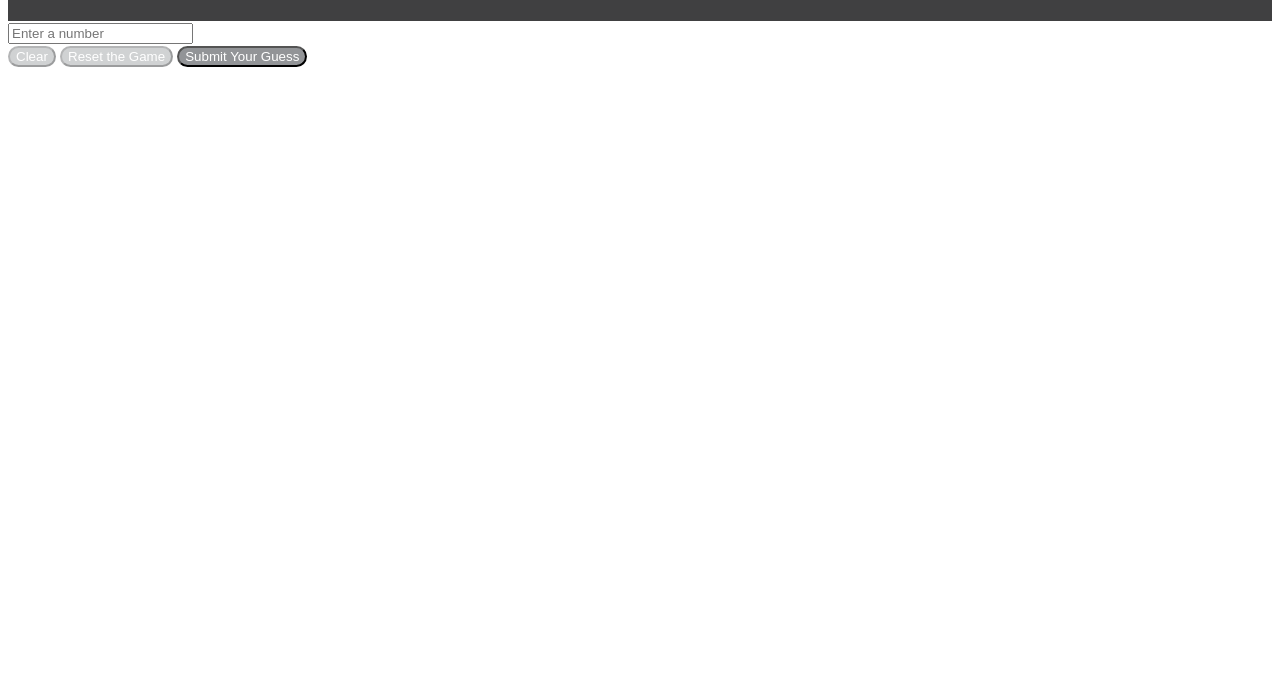
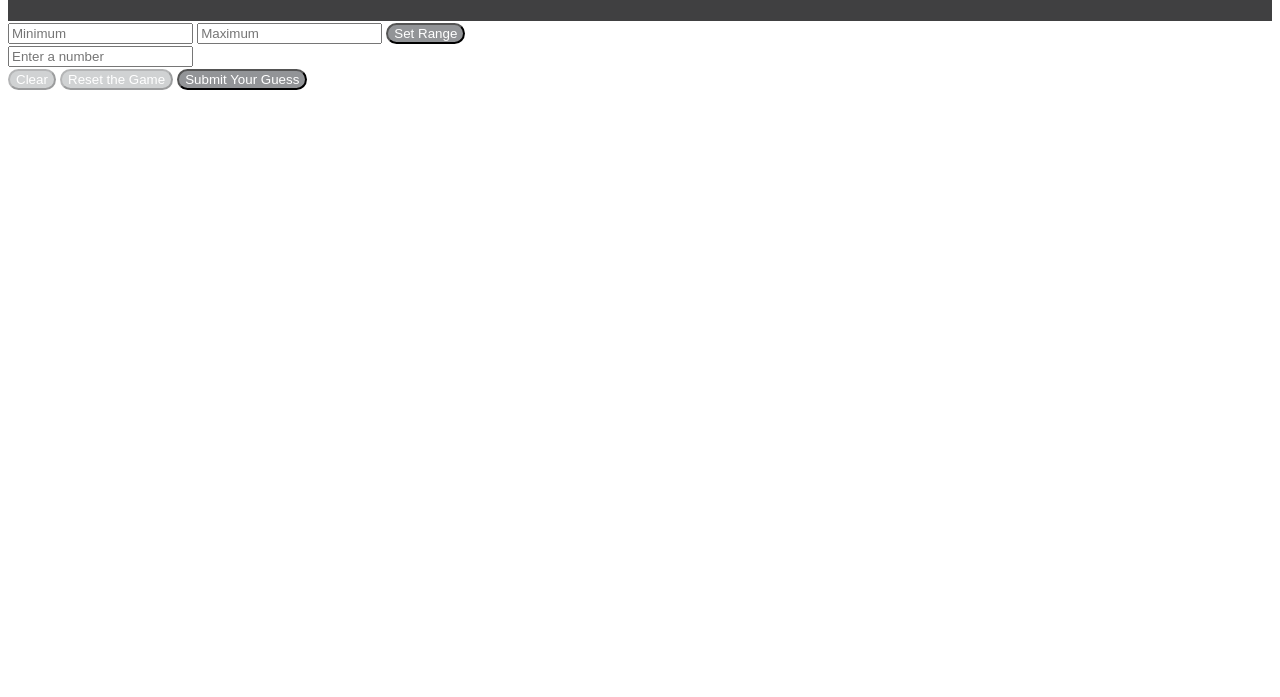
Before and after one commit to tmaria17/number_guesser, a plain HTML site: page index.html in a window 1280 px wide. Shown: the part 103-800 px from the top of the page. Drawn offline with Linux system fonts and the light colour scheme.

Commit message:
Adds extra input for a min and max range.

```diff
--- a/index.html
+++ b/index.html
@@ -11,12 +11,20 @@
     <nav>
       <h1 align = "center"><span class="number">Number</span> <span class="guesser">Guesser</span></h1>
     </nav>
+    <div class = "range-div">
+      <form>
+         <input type='text' class='min-range' placeholder="Minimum">
+         <input type='text' class='max-range' placeholder="Maximum">
+         <button id="range-button" class="buttons">Set Range</button><br>
+
+       </form>
+    </div>
     <div class = "guess-field">
       <input class="guess-input" id="guess-number" type="text" placeholder= "Enter a number"></input>
     </div>
     <div class = "buttons-div">
-      <button class = "buttons disabled" id = "reset-button" onclick="clearForm()" disabled> Clear</button>
-      <button class = "buttons disabled" id = "reset-game-button" onclick="resetGame()" disabled>Reset the Game</button>
+      <button class = "buttons disabled" id= "reset-button" onclick="clearForm()" disabled> Clear</button>
+      <button class = "buttons disabled" id= "reset-game-button" onclick="resetGame()" disabled>Reset the Game</button>
       <button class = "buttons" id = "guess-button" onclick="checkGuess()">Submit Your Guess</button>
     </div>
     <p id= "message"></p>
```
